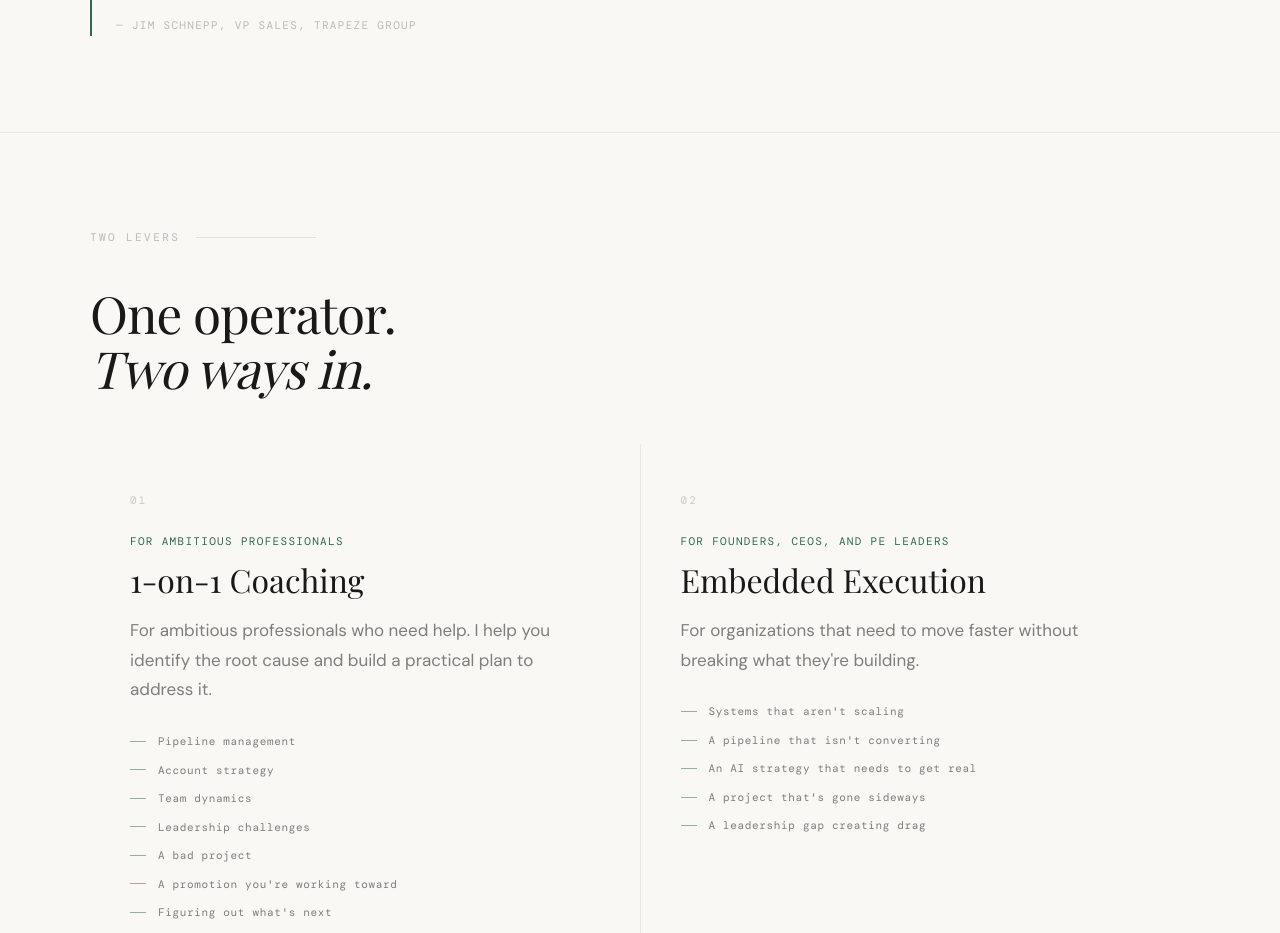
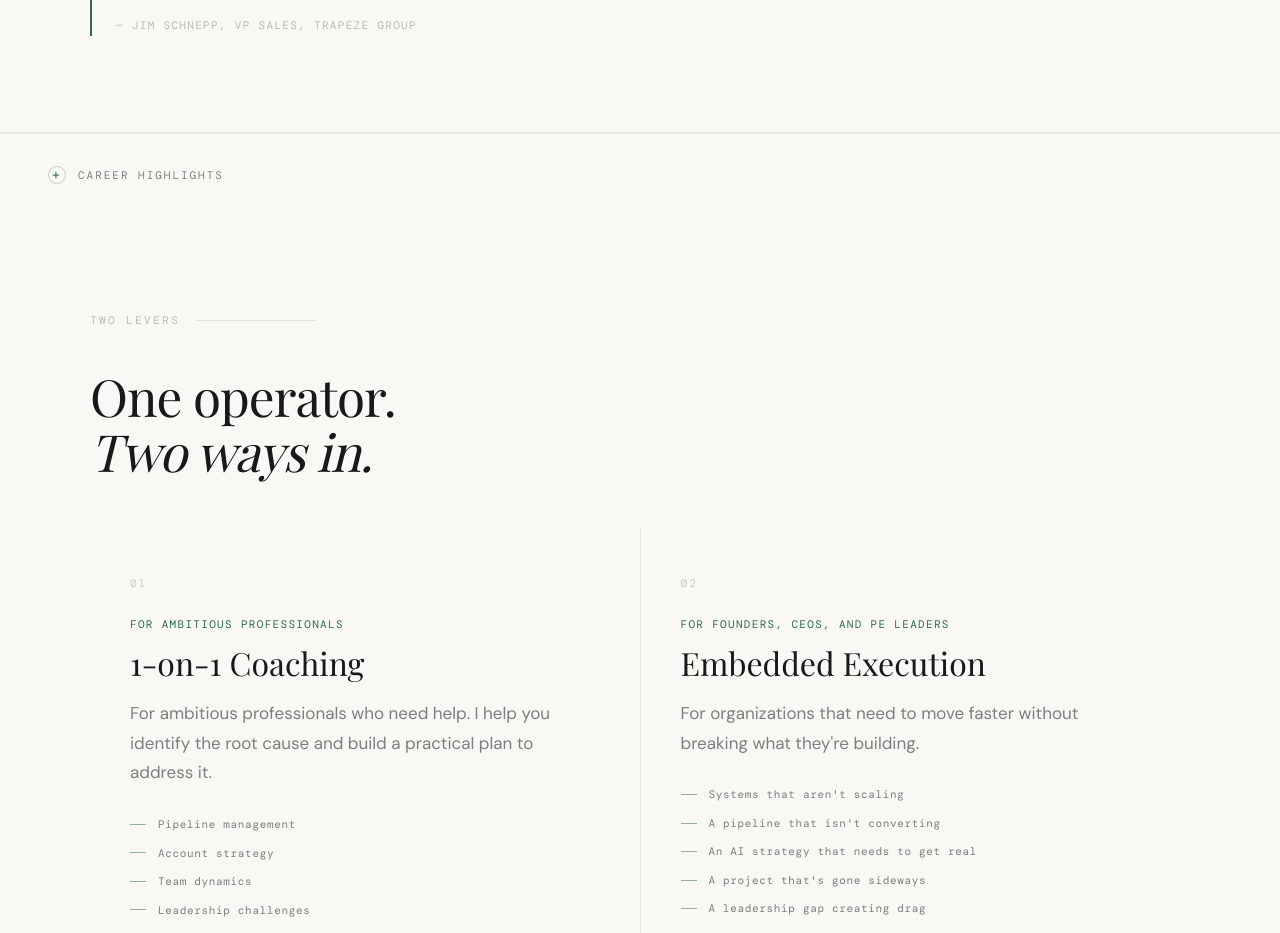
Before and after one commit to jefftoronto76/natural-resource, a React (Vite) app: page / in a window 1280 px wide. Shown: the part 2166-3099 px from the top of the page. Built offline with nearby package versions, Linux system fonts and the light colour scheme; a web font is replaced by a local one.

Commit message:
add career timeline

```diff
--- /dev/null
+++ b/src/components/CareerTimeline.tsx
@@ -0,0 +1,190 @@
+import { useState, useRef } from 'react'
+
+const STOPS = [
+  {
+    year: '1998–2013',
+    company: 'Trapeze Group',
+    role: 'Account Manager → Sales Director',
+    context: 'Constellation Software — first operating company',
+    milestones: [
+      { label: 'Quota growth', value: '$350K → $25M' },
+      { label: 'Tenure', value: '13 years' },
+      { label: 'Markets', value: 'Transit, Paratransit, Rail' },
+    ],
+    note: 'Built the go-to-market foundation. Scaled from rep to director while maintaining top performer status every year.',
+  },
+  {
+    year: '2014–2016',
+    company: 'Infor',
+    role: 'Senior Account Executive',
+    context: 'Enterprise HCM & Workforce Management',
+    milestones: [
+      { label: 'Largest deal in Canada', value: '$2.1M' },
+      { label: 'Deal type', value: 'Enterprise, multi-stakeholder' },
+      { label: 'Method', value: 'Strategic patience' },
+    ],
+    note: 'Spotted a WFM opportunity others dismissed. Closed the largest Canadian deal in Infor\'s history by aligning stakeholders across a 3-year cycle.',
+  },
+  {
+    year: '2017–2019',
+    company: 'Keyhole',
+    role: 'Head of Revenue',
+    context: 'Analytics SaaS — acquired by Muck Rack',
+    milestones: [
+      { label: 'Deal size', value: '2× in 15 months' },
+      { label: 'Key accounts', value: 'Spotify, UFC' },
+      { label: 'Outcome', value: 'Acquisition' },
+    ],
+    note: 'Rebuilt the revenue team while maintaining growth. Closed marquee enterprise accounts. Company acquired by Muck Rack.',
+  },
+  {
+    year: '2020–2022',
+    company: 'Meal Garden',
+    role: 'General Manager',
+    context: 'Health tech SaaS — product-led growth',
+    milestones: [
+      { label: 'ARR growth', value: '9×' },
+      { label: 'Motion', value: 'Product-led' },
+      { label: 'Outcome', value: 'Clean exit' },
+    ],
+    note: 'Took over a stalled product. Rebuilt pricing, marketing, and delivery simultaneously. Drove ninefold ARR growth through a PLG motion before negotiating a clean exit.',
+  },
+  {
+    year: '2015 / 2023–',
+    company: 'Natural Resource',
+    role: 'Founder — Coach & Operator',
+    context: 'Royal Roads University, ICF-aligned',
+    milestones: [
+      { label: 'Credential', value: 'Graduate Certificate' },
+      { label: 'Methodology', value: 'ICF-aligned' },
+      { label: 'Focus', value: 'Revenue & Operations' },
+    ],
+    note: 'Graduate Certificate in Executive Coaching from Royal Roads University. Coaching ambitious professionals and operators while taking on embedded execution work.',
+  },
+]
+
+export function CareerTimeline() {
+  const [open, setOpen] = useState(false)
+  const scrollRef = useRef<HTMLDivElement>(null)
+
+  return (
+    <div style={{ borderTop: '1px solid rgba(26,25,23,0.08)', marginTop: '0' }}>
+
+      {/* Toggle button */}
+      <div style={{ padding: 'clamp(24px, 3vw, 32px) clamp(24px, 5vw, 48px)' }}>
+        <button
+          onClick={() => setOpen(!open)}
+          style={{
+            background: 'none', border: 'none', cursor: 'pointer',
+            display: 'flex', alignItems: 'center', gap: '12px',
+            fontFamily: 'var(--font-mono)', fontSize: '11px',
+            letterSpacing: '0.18em', textTransform: 'uppercase',
+            color: 'var(--color-text-muted)',
+            padding: 0, transition: 'color 0.2s',
+          }}
+          onMouseEnter={e => (e.currentTarget.style.color = 'var(--color-text-primary)')}
+          onMouseLeave={e => (e.currentTarget.style.color = 'var(--color-text-muted)')}
+        >
+          <span style={{
+            display: 'inline-block', width: '18px', height: '18px',
+            border: '1px solid rgba(26,25,23,0.2)', borderRadius: '50%',
+            display: 'flex', alignItems: 'center', justifyContent: 'center',
+            transition: 'transform 0.3s ease',
+            transform: open ? 'rotate(45deg)' : 'none',
+            fontSize: '14px', lineHeight: 1, color: 'var(--color-accent)',
+            flexShrink: 0,
+          } as React.CSSProperties}>+</span>
+          {open ? 'Close' : 'Career highlights'}
+        </button>
+      </div>
+
+      {/* Expandable timeline */}
+      <div style={{
+        maxHeight: open ? '600px' : '0',
+        overflow: 'hidden',
+        transition: 'max-height 0.5s cubic-bezier(0.4, 0, 0.2, 1)',
+      }}>
+        <div style={{ borderTop: '1px solid rgba(26,25,23,0.06)', paddingBottom: '48px' }}>
+
+          {/* Horizontal scroll container */}
+          <div
+            ref={scrollRef}
+            style={{
+              overflowX: 'auto', overflowY: 'hidden',
+              paddingLeft: 'clamp(24px, 5vw, 48px)',
+              paddingRight: 'clamp(24px, 5vw, 48px)',
+              paddingTop: '40px',
+              scrollbarWidth: 'none',
+              msOverflowStyle: 'none',
+            }}
+          >
+            <style>{`.nr-timeline-scroll::-webkit-scrollbar { display: none; }`}</style>
+
+            {/* Timeline track */}
+            <div style={{
+              display: 'flex', gap: '0',
+              minWidth: 'max-content',
+              position: 'relative',
+            }}>
+              {/* Connecting line */}
+              <div style={{
+                position: 'absolute',
+                top: '20px', left: '20px',
+                right: '20px', height: '1px',
+                background: 'rgba(26,25,23,0.1)',
+                zIndex: 0,
+              }} />
+
+              {STOPS.map((stop, i) => (
+                <div key={stop.company} style={{
+                  width: '280px', flexShrink: 0,
+                  paddingRight: i < STOPS.length - 1 ? '32px' : '0',
+                  position: 'relative', zIndex: 1,
+                }}>
+                  {/* Dot */}
+                  <div style={{
+                    width: '10px', height: '10px', borderRadius: '50%',
+                    background: 'var(--color-accent)',
+                    border: '2px solid var(--color-bg)',
+                    outline: '1px solid var(--color-accent)',
+                    marginBottom: '20px',
+                    marginLeft: '4px',
+                  }} />
+
+                  {/* Card */}
+                  <div style={{
+                    background: 'var(--color-bg)',
+                    border: '1px solid rgba(26,25,23,0.08)',
+                    padding: '24px',
+                  }}>
+                    <p style={{ fontFamily: 'var(--font-mono)', fontSize: '11px', letterSpacing: '0.12em', color: 'var(--color-accent)', marginBottom: '6px' }}>{stop.year}</p>
+                    <h4 style={{ fontFamily: 'var(--font-display)', fontSize: '22px', fontWeight: 400, color: 'var(--color-text-primary)', marginBottom: '4px', lineHeight: 1.2 }}>{stop.company}</h4>
+                    <p style={{ fontFamily: 'var(--font-mono)', fontSize: '10px', letterSpacing: '0.08em', textTransform: 'uppercase', color: 'var(--color-text-muted)', marginBottom: '4px' }}>{stop.role}</p>
+                    <p style={{ fontSize: '13px', color: 'var(--color-text-dim)', marginBottom: '20px', fontStyle: 'italic' }}>{stop.context}</p>
+
+                    {/* Milestones */}
+                    <div style={{ display: 'flex', flexDirection: 'column', gap: '8px', marginBottom: '20px', paddingTop: '16px', borderTop: '1px solid rgba(26,25,23,0.06)' }}>
+                      {stop.milestones.map(({ label, value }) => (
+                        <div key={label} style={{ display: 'flex', justifyContent: 'space-between', alignItems: 'baseline', gap: '8px' }}>
+                          <span style={{ fontFamily: 'var(--font-mono)', fontSize: '10px', letterSpacing: '0.06em', color: 'var(--color-text-dim)', textTransform: 'uppercase' }}>{label}</span>
+                          <span style={{ fontFamily: 'var(--font-display)', fontSize: '16px', fontWeight: 400, color: 'var(--color-text-primary)', textAlign: 'right' }}>{value}</span>
+                        </div>
+                      ))}
+                    </div>
+
+                    <p style={{ fontSize: '13px', lineHeight: 1.65, color: 'var(--color-text-muted)', borderTop: '1px solid rgba(26,25,23,0.06)', paddingTop: '16px' }}>{stop.note}</p>
+                  </div>
+                </div>
+              ))}
+            </div>
+          </div>
+
+          {/* Scroll hint */}
+          <p style={{ fontFamily: 'var(--font-mono)', fontSize: '10px', letterSpacing: '0.12em', textTransform: 'uppercase', color: 'var(--color-text-dim)', paddingLeft: 'clamp(24px, 5vw, 48px)', marginTop: '16px' }}>
+            ← scroll →
+          </p>
+        </div>
+      </div>
+    </div>
+  )
+}
--- a/src/components/WhyMe.tsx
+++ b/src/components/WhyMe.tsx
@@ -1,4 +1,5 @@
 import { useReveal } from '@/hooks/useReveal'
+import { CareerTimeline } from './CareerTimeline'
 
 const STATS = [
   { value: '27', label: 'Years operating' },
@@ -95,6 +96,7 @@ export function WhyMe() {
           }
         }
       `}</style>
+      <CareerTimeline />
     </>
   )
 }
```
